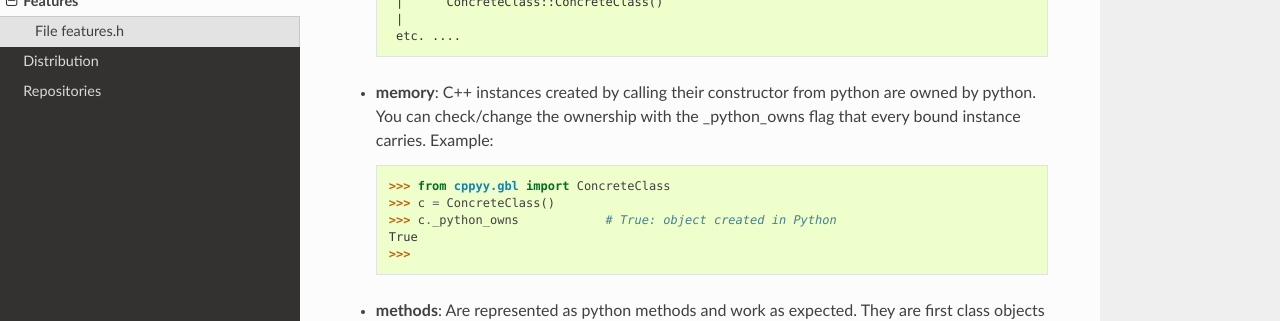
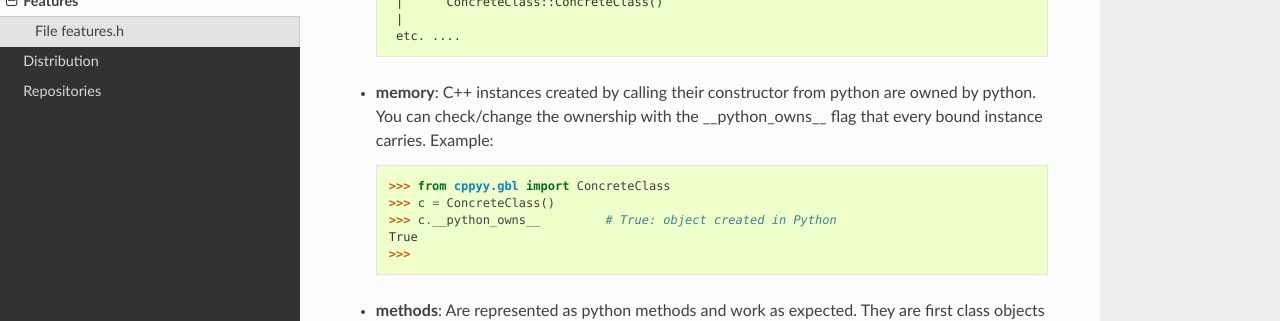
Before and after one commit to wlav/cppyy, a Sphinx documentation site: the page built from doc/source/features.rst, in a window 1280 px wide and 900 px high, scrolled down 3403 px. Shown: the part 175-496 px from the top of the window. Built offline with Sphinx 7.4.7 and the Read the Docs theme 2.0.0, drawn with Linux system fonts in a browser that asks for light colours.

```diff
--- a/doc/source/features.rst
+++ b/doc/source/features.rst
@@ -228,7 +228,7 @@ The example C++ code used can be found :doc:`here <cppyy_features_header>`.
 
 * **memory**: C++ instances created by calling their constructor from python
   are owned by python.
-  You can check/change the ownership with the _python_owns flag that every
+  You can check/change the ownership with the __python_owns__ flag that every
   bound instance carries.
   Example:
 
@@ -236,7 +236,7 @@ The example C++ code used can be found :doc:`here <cppyy_features_header>`.
 
     >>> from cppyy.gbl import ConcreteClass
     >>> c = ConcreteClass()
-    >>> c._python_owns            # True: object created in Python
+    >>> c.__python_owns__         # True: object created in Python
     True
     >>>
 
```
